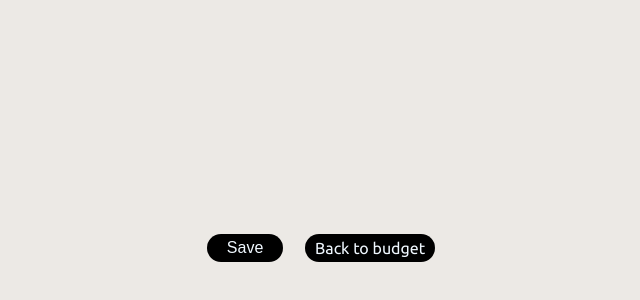
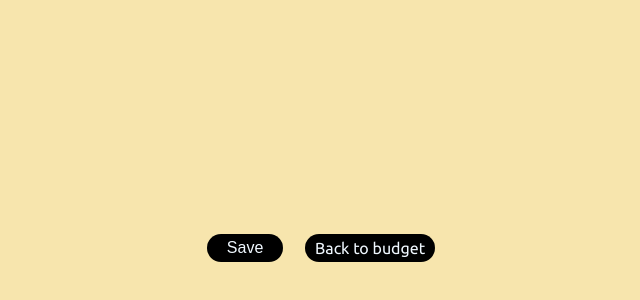
Before and after one commit to abhey003/BudGety, a website: page history.html in a window 1280 px wide. Shown: the part 142-442 px from the top of the page, without its empty margins (319-959 px from the left). Drawn offline with nearby package versions, Linux system fonts and the light colour scheme; files that its build step writes are made by us from their sources; files whose address does not match are found by name; a web font is replaced by a local one.

Commit message:
Update base.css

```diff
--- a/base.css
+++ b/base.css
@@ -8,7 +8,7 @@
 }
 
 :root {
-  --main-bg-color: rgba(236, 233, 229, 0.973);
+  --main-bg-color: rgb(247, 229, 173);
   --main-border-color: cornflowerblue;
   --main-transition: all 0.2s;
   --main-font-size: 16px;
```
